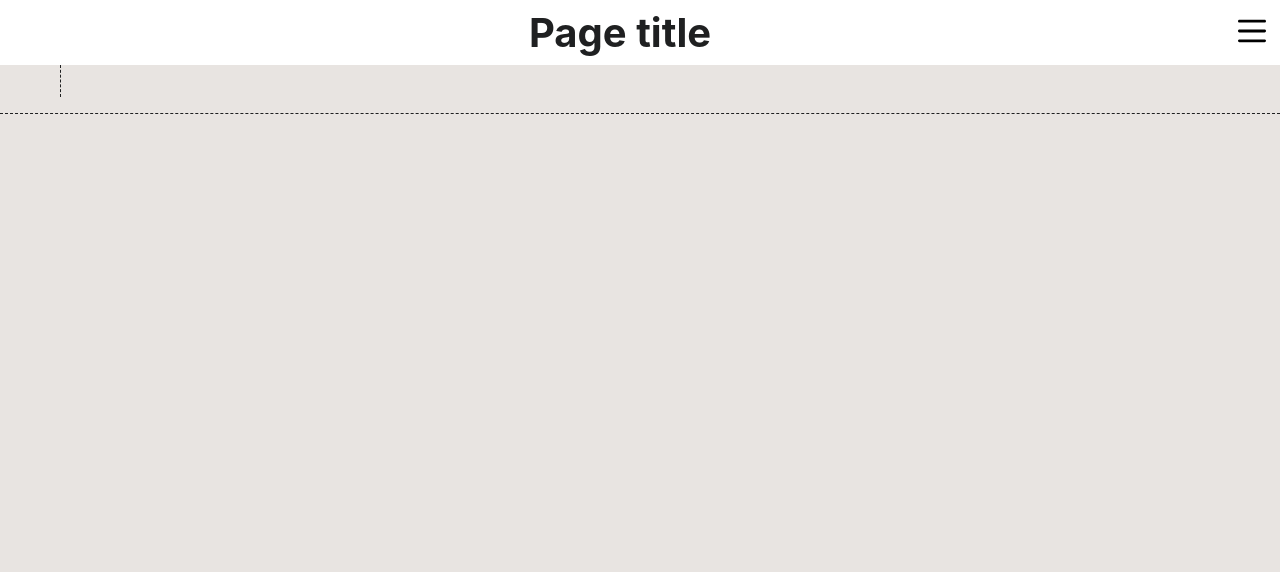
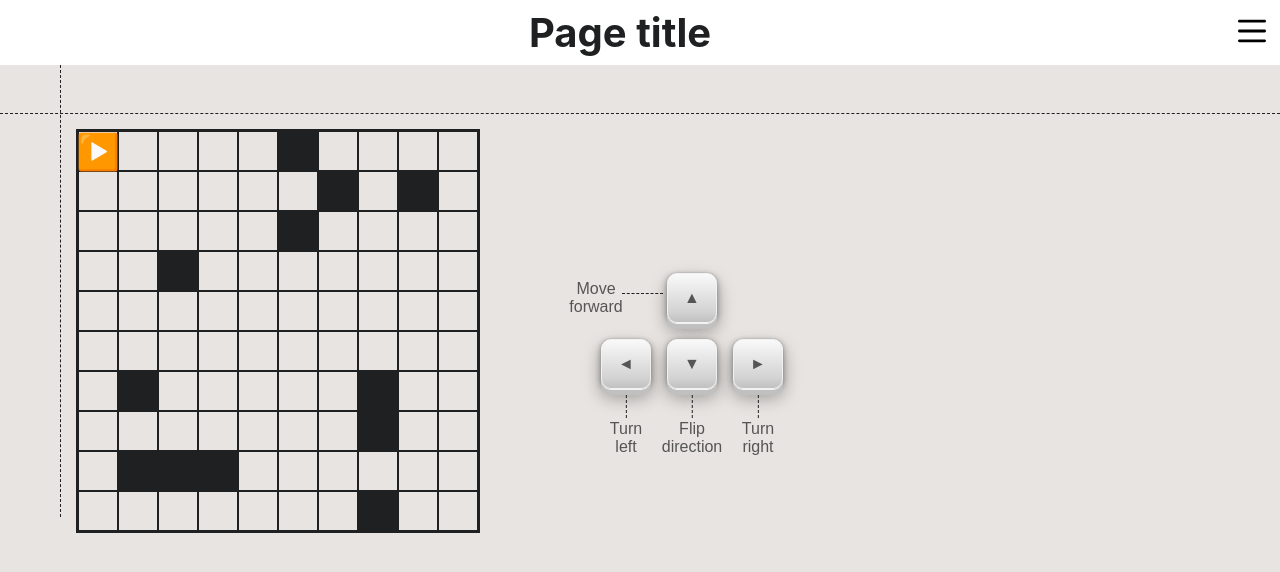
Before and after one commit to allen0611/demopage, a React (Create React App) app: page /robot in a window 1280 px wide. Shown: the top 572 px of the page. Built offline with nearby package versions, Linux system fonts and the light colour scheme.

Commit message:
Create page for robot challenge

```diff
--- a/src/App.js
+++ b/src/App.js
@@ -8,6 +8,7 @@ import { BrowserRouter as Router, Routes, Route } from 'react-router-dom';
 const Home = lazy(() => import('./pages/Home/Home'));
 const Shop = lazy(() => import('./pages/Shop/Shop'));
 const About = lazy(() => import('./pages/About/About'));
+const Robot = lazy(() => import('./pages/Robot/Robot'));
 const Contact = lazy(() => import('./pages/Contact/Contact'));
 const Track = lazy(() => import('./pages/Track/Track'));
 const Return = lazy(() => import('./pages/Return/Return'));
@@ -84,6 +85,7 @@ function App() {
               <Route path="/" element={<Home />} />
               <Route path="/shop" element={<Shop />} />
               <Route path="/about" element={<About />} />
+              <Route path="/robot" element={<Robot />} />
               <Route path="/contact" element={<Contact />} />
               <Route path="/track" element={<Track />} />
               <Route path="/return" element={<Return />} />
--- a/src/components/Menu/Menu.js
+++ b/src/components/Menu/Menu.js
@@ -39,6 +39,7 @@ const Menu = React.forwardRef(({ isOpen, onClose }, ref) => {
           <li><Link to="/" onClick={onClose} tabIndex={-1}>Home</Link></li>
           <li><Link to="/shop" onClick={onClose} tabIndex={-1}>Shop</Link></li>
           <li><Link to="/about" onClick={onClose} tabIndex={-1}>About Us</Link></li>
+          <li><Link to="/robot" onClick={onClose} tabIndex={-1}>Robot</Link></li>
         </ul>
       </nav>
       <nav className="secondary-links">
--- a/src/components/Menu/Menu.scss
+++ b/src/components/Menu/Menu.scss
@@ -13,7 +13,7 @@
   width: 0;
   display: flex;
   flex-direction: column;
-  z-index: 1;
+  z-index: 2;
 
   &.open {
     padding-left: 1rem;
--- /dev/null
+++ b/src/pages/Robot/Robot.js
@@ -0,0 +1,169 @@
+import React, { Component } from 'react';
+import './Robot.scss';
+
+class RobotGrid extends Component {
+  constructor() {
+    super();
+    this.state = {
+      grid: this.initializeGridWithObstacles(),
+    };
+    this.state.robot = new Robot(this.state.grid);
+  }
+
+  initializeGridWithObstacles() {
+    return Array.from({ length: 100 }, (_, index) => {
+      const rowIndex = Math.floor(index / 10);
+      const cellIndex = index % 10;
+      const obstacleIndex = Math.floor(Math.random() * 10);
+
+      if (cellIndex === obstacleIndex && rowIndex !== 0) {
+        return { type: 'obstacle' };
+      } else {
+        return null;
+      }
+    });
+  }
+
+  componentDidMount() {
+    window.addEventListener('keydown', this.handleKeyPress);
+    this.updateGrid();
+  }
+
+  componentWillUnmount() {
+    window.removeEventListener('keydown', this.handleKeyPress);
+  }
+
+  handleKeyPress = (event) => {
+    const { robot } = this.state;
+    switch (event.key) {
+      case 'ArrowUp':
+        robot.moveForward();
+        break;
+      case 'ArrowLeft':
+        robot.turnLeft();
+        break;
+      case 'ArrowRight':
+        robot.turnRight();
+        break;
+      case 'ArrowDown':
+        robot.flipDirection();
+        break;
+      default:
+        return;
+    }
+    this.updateGrid();
+  };
+
+  updateGrid = () => {
+    const { robot } = this.state;
+    const newGrid = this.state.grid.map((cell, index) => {
+      if (robot.y * 10 + robot.x === index) {
+        return { type: 'robot', direction: robot.direction };
+      } else if (cell && cell.type === 'obstacle') {
+        return { type: 'obstacle' };
+      }
+      return null;
+    });
+
+    this.setState({ grid: newGrid });
+  };
+
+  render() {
+    const { grid } = this.state;
+    const arrowIcons = ['🔼', '▶️', '🔽', '◀️'];
+
+    return (
+      <div className='robot-grid'>
+        <div className="grid">
+          {Array.from({ length: 10 }, (_, rowIndex) => {
+            return (
+              <div key={rowIndex} className="column">
+                {grid.slice(rowIndex * 10, rowIndex * 10 + 10).map((cell, cellIndex) => {
+                  const index = rowIndex * 10 + cellIndex;
+                  const content = (() => {
+                    if (cell && cell.type === 'robot') {
+                      return <span className="robot">{arrowIcons[cell.direction]}</span>;
+                    }
+                    return null;
+                  })();
+
+                  return (
+                    <div key={index} className={`cell${cell && cell.type === 'obstacle' ? ' obstacle' : ''}`}>
+                      {content}
+                    </div>
+                  );
+                })}
+              </div>
+            );
+          })}
+        </div>
+        <div className='controls'>
+          <button onClick={() => { this.state.robot.moveForward(); this.updateGrid(); }}>▲<span className='label'>Move forward</span></button>
+          <div class="break"></div>
+          <button onClick={() => { this.state.robot.turnLeft(); this.updateGrid(); }}>◄<span className='label'>Turn left</span></button>
+          <button onClick={() => { this.state.robot.flipDirection(); this.updateGrid(); }}>▼<span className='label'>Flip direction</span></button>
+          <button onClick={() => { this.state.robot.turnRight(); this.updateGrid(); }}>►<span className='label'>Turn right</span></button>
+        </div>
+      </div>
+    );
+  }
+}
+
+class Robot {
+    constructor(grid) {
+      this.x = 0; // x position in the grid
+      this.y = 0; // y position in the grid
+      this.direction = 1; // direction index (0: up, 1: right, 2: down, 3: left)
+      this.grid = grid; // Add the grid reference
+    }
+
+    turnRight() {
+      this.direction = (this.direction + 1) % 4; // cycle through direction indices
+    }
+
+    turnLeft() {
+      this.direction = (this.direction + 3) % 4; // cycle through direction indices in reverse order
+    }
+
+    moveForward() {
+      const movements = [
+        [0, -1], // up
+        [1, 0], // right
+        [0, 1], // down
+        [-1, 0], // left
+      ];
+
+      const [dy, dx] = movements[this.direction];
+      const newY = this.y + dy;
+      const newX = this.x + dx;
+
+      const isWithinGrid = (x, y) => x >= 0 && x < 10 && y >= 0 && y < 10;
+      const isNotObstacle = (x, y) => {
+        const cell = this.grid[y * 10 + x];
+        return !cell || cell.type !== 'obstacle';
+      };
+
+      if (isWithinGrid(newX, newY) && isNotObstacle(newX, newY)) {
+        this.x = newX;
+        this.y = newY;
+      } else {
+        // Temporarily turn right and check the next position in that direction
+        this.turnRight();
+        const [nextDy, nextDx] = movements[this.direction];
+        const nextNewY = this.y + nextDy;
+        const nextNewX = this.x + nextDx;
+
+        // If there's a wall or obstacle in the next position after turning right, turn left instead
+        if (!isWithinGrid(nextNewX, nextNewY) || !isNotObstacle(nextNewX, nextNewY)) {
+          this.turnLeft();
+          this.turnLeft();
+        }
+      }
+    }
+
+    flipDirection() {
+      this.direction = (this.direction + 2) % 4;
+    }
+  }
+
+export default RobotGrid;
--- /dev/null
+++ b/src/pages/Robot/Robot.scss
@@ -0,0 +1,141 @@
+.robot-grid {
+  padding-top: 1rem;
+  display: flex;
+  align-items: center;
+
+  @media only screen and (max-width: 770px) {
+    flex-direction: column;
+  }
+
+  .grid {
+    border: 2px solid var(--grey-black);
+    height: 400px;
+    width: 400px;
+    display: flex;
+    flex-direction: row;
+
+    @media only screen and (max-width: 500px) {
+      width: 100%;
+    }
+
+    .column {
+      display: flex;
+      flex-direction: column;
+      flex: 1;
+
+      .cell {
+        position: relative;
+        flex: 1;
+        border: 1px solid var(--grey-black);
+        text-align: center;
+        font-size: 2em;
+
+        &.obstacle {
+          background-color: var(--grey-black);
+        }
+
+        span {
+          position: absolute;
+          left: 50%;
+          top: 50%;
+          z-index: 1;
+
+          &.robot {
+            transform: translate(-50%, -49%) scale(0.88);
+          }
+        }
+      }
+    }
+  }
+
+  .controls {
+    display: flex;
+    flex-wrap: wrap;
+    justify-content: center;
+
+    @media only screen and (max-width: 770px) {
+      margin: 30px 0 90px;
+    }
+
+    @media only screen and (min-width: 771px) {
+      margin-left: 80px;
+    }
+
+    button {
+      position: relative;
+      font-size: 1rem;
+      color: #555;
+      cursor: pointer;
+      margin: 0 8px;
+      min-width: 50px;
+      height: 50px;
+      border: 1px solid #f2f2f2;
+      border-radius: 10px;
+      background: -webkit-linear-gradient(top, #f9f9f9 0%, #D2D2D2 80%, #c0c0c0 100%);
+      transition: box-shadow 0.3s ease, transform 0.15s ease;
+      box-shadow: 0 0 1px #888,0 1px 0 #fff, 0 6px 0 #C0C0C0, 0 8px 17px rgba(#444, 0.4), 2px 1px 4px rgba(#444, 0.25), -2px 1px 4px rgba(#444, 0.25), 0 9px 16px rgba(#444, 0.1);
+
+      &:hover,
+      &:focus {
+        box-shadow: 0 0 1px #888,0 1px 0 #fff, 0 4px 0 #C0C0C0, 0 2px 35px rgba(#444, 0.3), 2px 2px 4px rgba(#444, 0.25), -2px 2px 4px rgba(#444, 0.25), 0 7px 4px rgba(#444, 0.1);
+        transform: translateY(2px);
+
+        .label {
+          transform: translate(-50%, -2px);
+          text-shadow: 0 0 3px var(--grey-black);
+        }
+      }
+
+      &:active {
+        box-shadow: 0 0 1px #888,0 1px 0 #fff, 0 0 0 #C0C0C0, 0 0px 30px rgba(#444, 0.15), 2px 2px 4px rgba(#444, 0.25), -2px 2px 4px rgba(#444, 0.25), 0 0px 4px rgba(#444, 0.25);
+        transform: translateY(4px);
+
+        .label {
+          transform: translate(-50%, -4px);
+        }
+      }
+
+      &:first-child {
+        margin-bottom: 1rem;
+
+        .label {
+          top: 12%;
+          left: -150%;
+
+          &::before {
+            border-width: 1px 0 0 0;
+            width: 34%;
+            top: 38%;
+            left: 72%;
+          }
+        }
+      }
+
+      .label {
+        position: absolute;
+        top: 80px;
+        left: 50%;
+        transform: translateX(-50%);
+        transition: all 0.15s ease;
+        pointer-events: none;
+        word-spacing: 100vw;
+
+        &::before {
+          border-color: var(--grey-black);
+          border-style: dashed;
+          border-width: 0 0 0 1px;
+          content: '';
+          position: absolute;
+          height: 64%;
+          top: -70%;
+          left: 50%;
+        }
+      }
+    }
+
+    .break {
+      flex-basis: 100%;
+      height: 0;
+    }
+  }
+}
```
